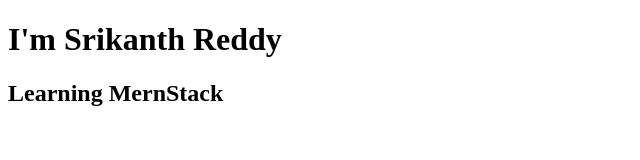
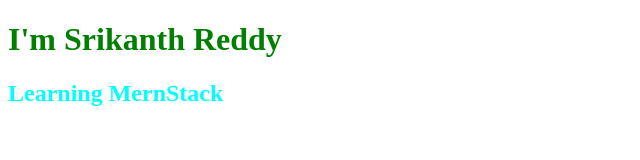
Before and after one commit to GodVilan/mern-stack1, a plain HTML site: page index.html in a window 1280 px wide. Shown: the whole page, without its empty margins (0-640 px from the left). Drawn offline with Linux system fonts and the light colour scheme.

Commit message:
added styles to page

```diff
--- a/index.html
+++ b/index.html
@@ -5,6 +5,14 @@
     <meta http-equiv="X-UA-Compatible" content="IE=edge">
     <meta name="viewport" content="width=device-width, initial-scale=1.0">
     <title>Document</title>
+    <style>
+        h1{
+            color:green;
+        }
+        h2{
+            color:cyan;
+        }
+    </style>
 </head>
 <body>
     <h1>I'm Srikanth Reddy</h1>
```
